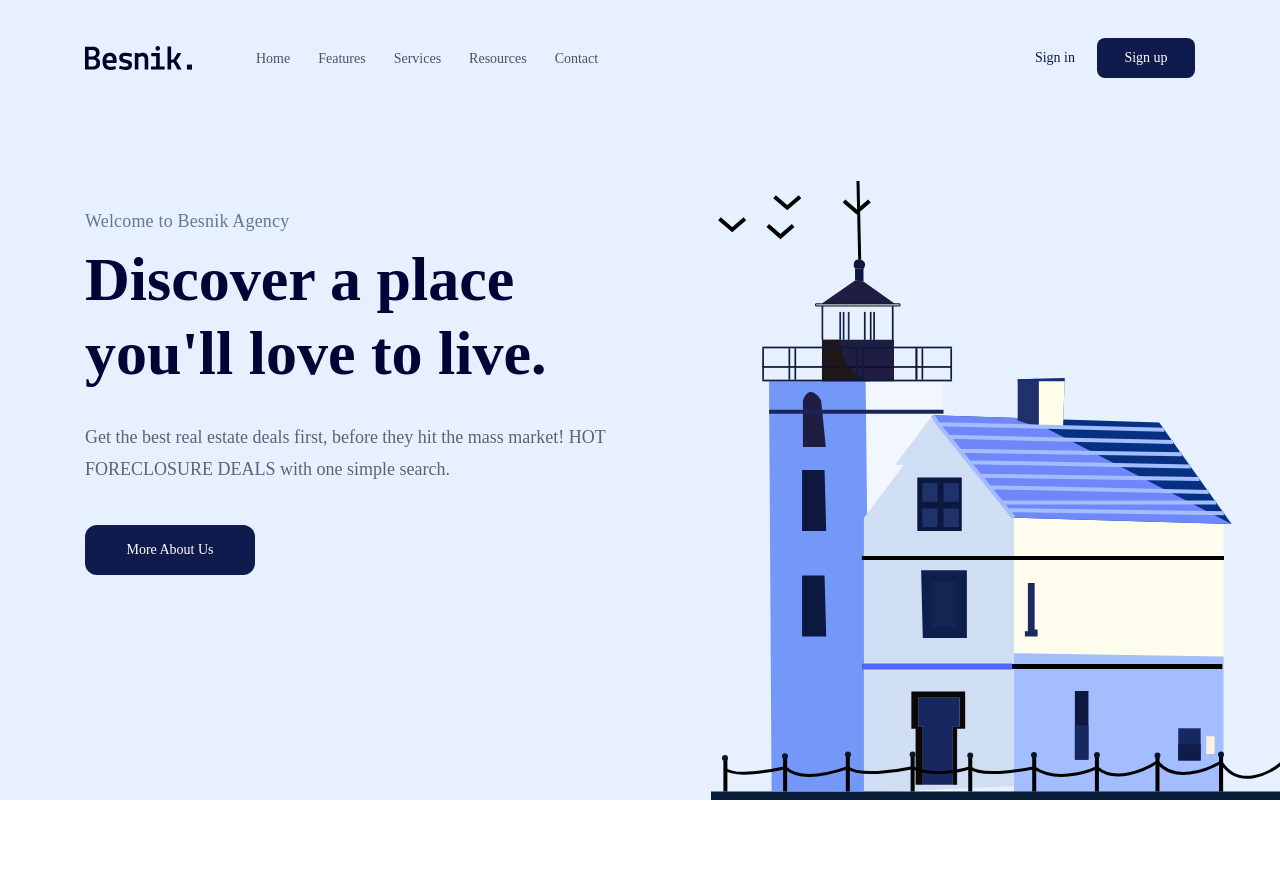
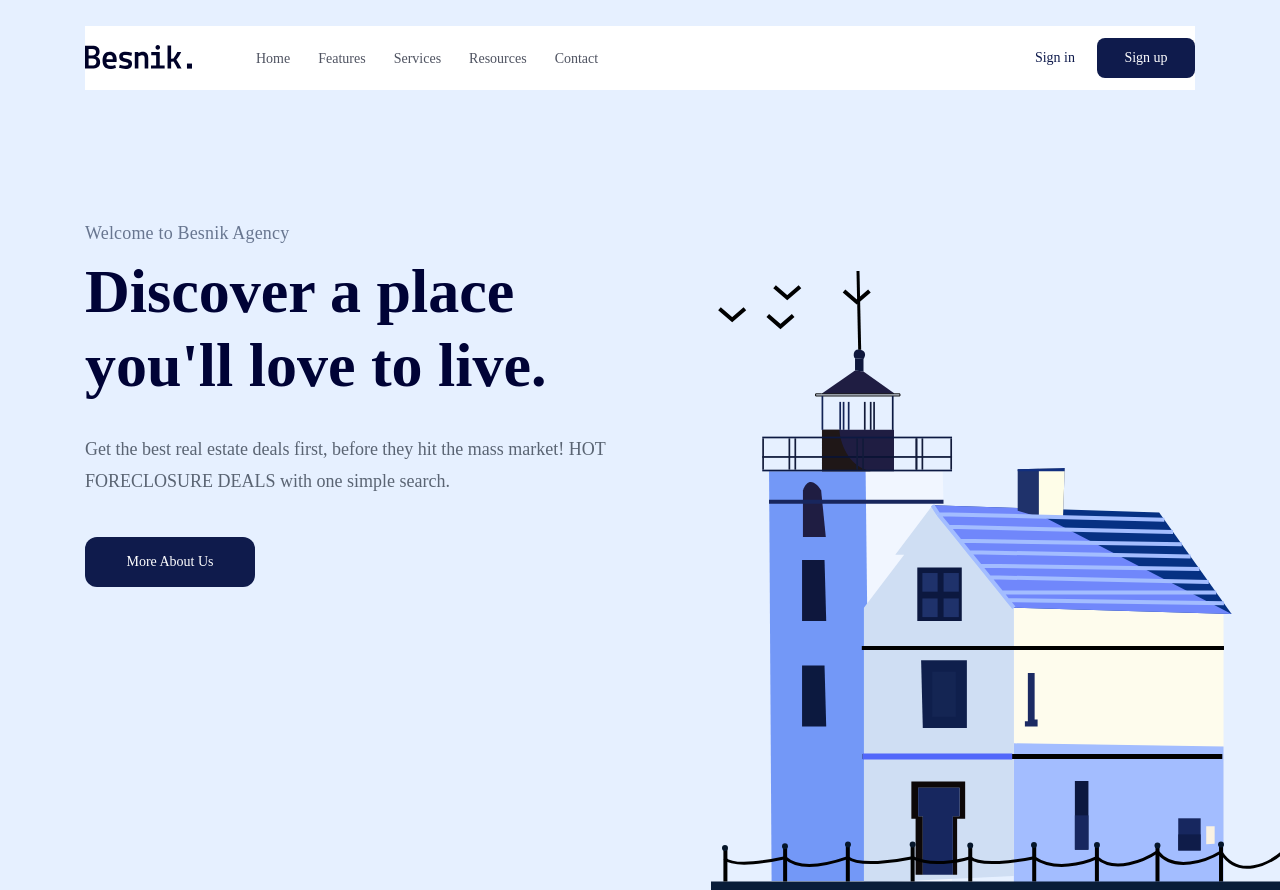
Before and after one commit to DuongNguyen961/f8-htmlcss-01, a plain HTML site: page index.html in a window 1280 px wide. Shown: the top 890 px of the page. Drawn offline with Linux system fonts and the light colour scheme; a web font is replaced by a local one.

Commit message:
Cải thiện phần Header ( thêm position sticky)

```diff
--- a/asset/css/styles.css
+++ b/asset/css/styles.css
@@ -45,7 +45,16 @@ a {
 }
 
 /* Header */
-.header {
+.fixed-header {
+    background-color: #e6f0ff;
+    position: sticky;
+    z-index: 1;
+    padding-top: 26px;
+    top: -26px;
+}
+.hero-wrap {
+    display: flex;
+    flex-direction: column;
     position: relative;
     height: 100vh;
     background: #e6f0ff;
@@ -54,7 +63,9 @@ a {
 .navbar {
     display: flex;
     align-items: center;
-    padding-top: 38px;
+    width: 100%;
+    background-color: #fff;
+    padding: 12px 0;
 }
 
 .navbar ul {
--- a/index.html
+++ b/index.html
@@ -11,13 +11,14 @@
     </head>
     <body>
         <main class="main">
-            <!-- Header -->
-            <header class="header">
+            <!-- navbar -->
+            <nav class="fixed-header">
                 <div class="content">
-                    <!-- navbar -->
-                    <nav class="navbar">
+                    <div class="navbar">
                         <!-- logo -->
-                        <img src="./asset/img/Logo.svg" alt="Besniks." />
+                        <a href="#!"
+                            ><img src="./asset/img/Logo.svg" alt="Besniks."
+                        /></a>
                         <!-- navigation -->
                         <ul>
                             <li><a href="#!">Home</a></li>
@@ -31,8 +32,12 @@
                             <a href="#!" class="link-action">Sign in</a>
                             <a href="#!" class="btn action-btn">Sign up</a>
                         </div>
-                    </nav>
-                    <!-- hero -->
+                    </div>
+                </div>
+            </nav>
+            <!-- hero -->
+            <div class="hero-wrap">
+                <div class="content">
                     <div class="hero">
                         <div class="info">
                             <p class="sub-title">Welcome to Besnik Agency</p>
@@ -53,7 +58,7 @@
                         />
                     </div>
                 </div>
-            </header>
+            </div>
 
             <!-- clients -->
             <div class="clients">
```
